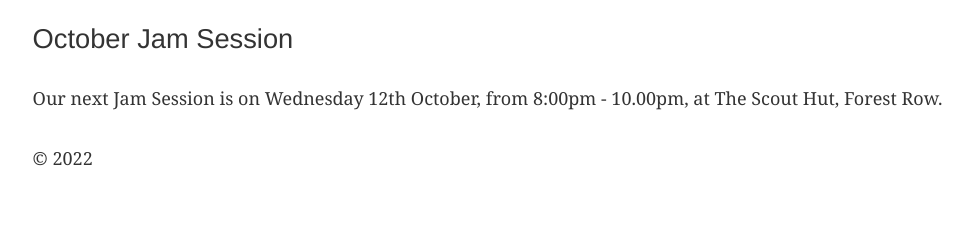
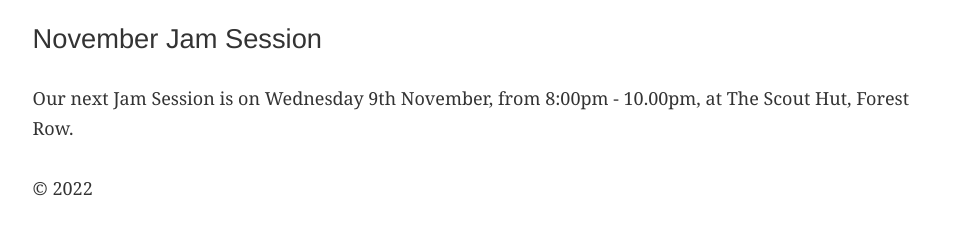
Before and after one commit to frowjam/website, a Gatsby site: page / in a window 1280 px wide. Shown: the part 161-396 px from the top of the page, without its empty margins (147-1120 px from the left). Built offline with nearby package versions, Linux system fonts and the light colour scheme; Gatsby itself is replaced by a stand-in of ours.

Commit message:
Update next event details for November

```diff
--- a/src/pages/index.tsx
+++ b/src/pages/index.tsx
@@ -8,8 +8,8 @@ const IndexPage = () => (
   <Layout>
     <SEO title="Home" />
     <NextEvent
-      title={"October Jam Session"}
-      date={"Wednesday 12th October"}
+      title={"November Jam Session"}
+      date={"Wednesday 9th November"}
       startTime={"8:00pm"}
       finishTime={"10.00pm"}
       venue={"The Scout Hut, Forest Row"}
```
